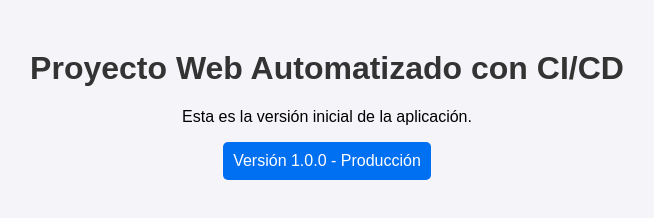
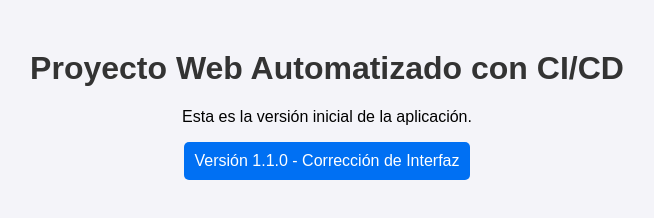
Before and after one commit to Hector-20-glitch/Pagina-simple, a plain HTML site: page index.html in a window 1280 px wide. Shown: the whole page, without its empty margins (313-967 px from the left). Drawn offline with Linux system fonts and the light colour scheme.

Commit message:
style: actualizar el mensaje de versión en la interfaz

```diff
--- a/index.html
+++ b/index.html
@@ -13,6 +13,6 @@
 <body>
     <h1>Proyecto Web Automatizado con CI/CD</h1>
     <p>Esta es la versión inicial de la aplicación.</p>
-    <div class="status">Versión 1.0.0 - Producción</div>
+    <div class="status" style="background: #0070f3;">Versión 1.1.0 - Corrección de Interfaz</div>
 </body>
 </html>
```
